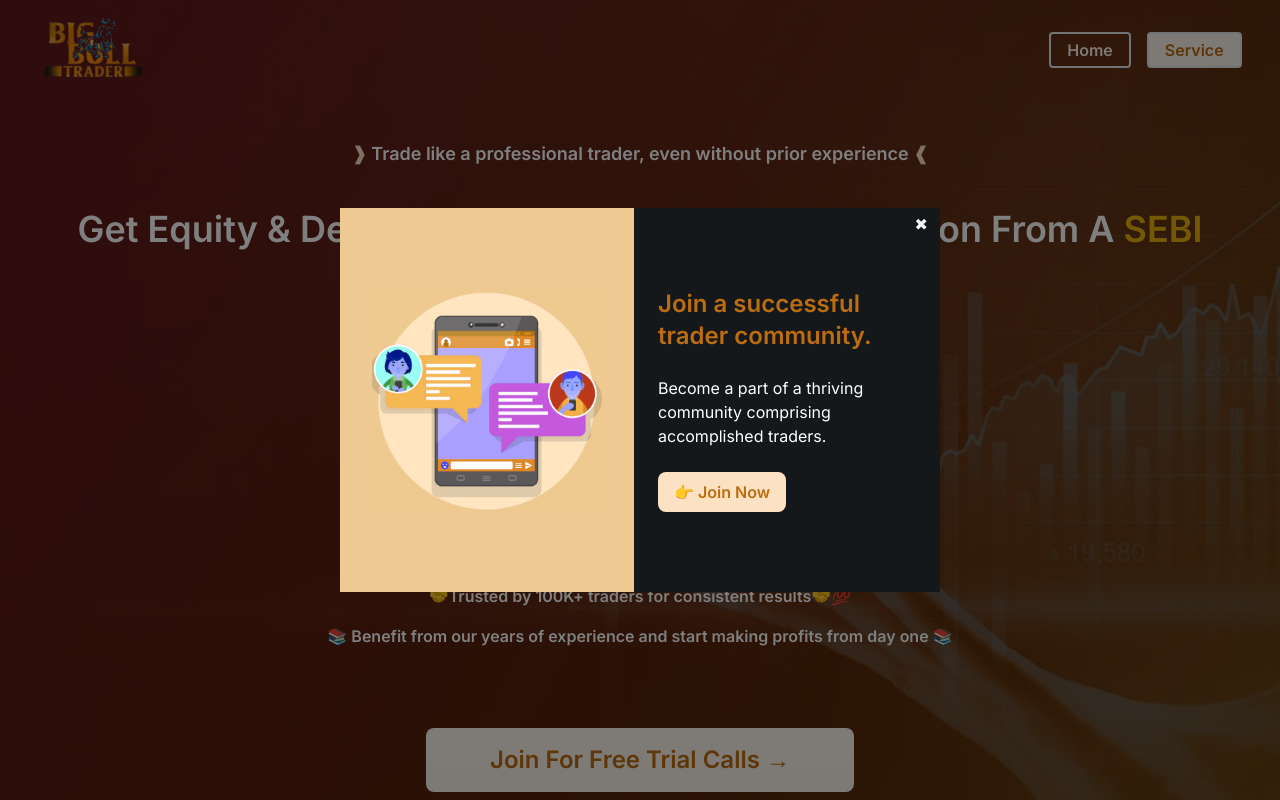
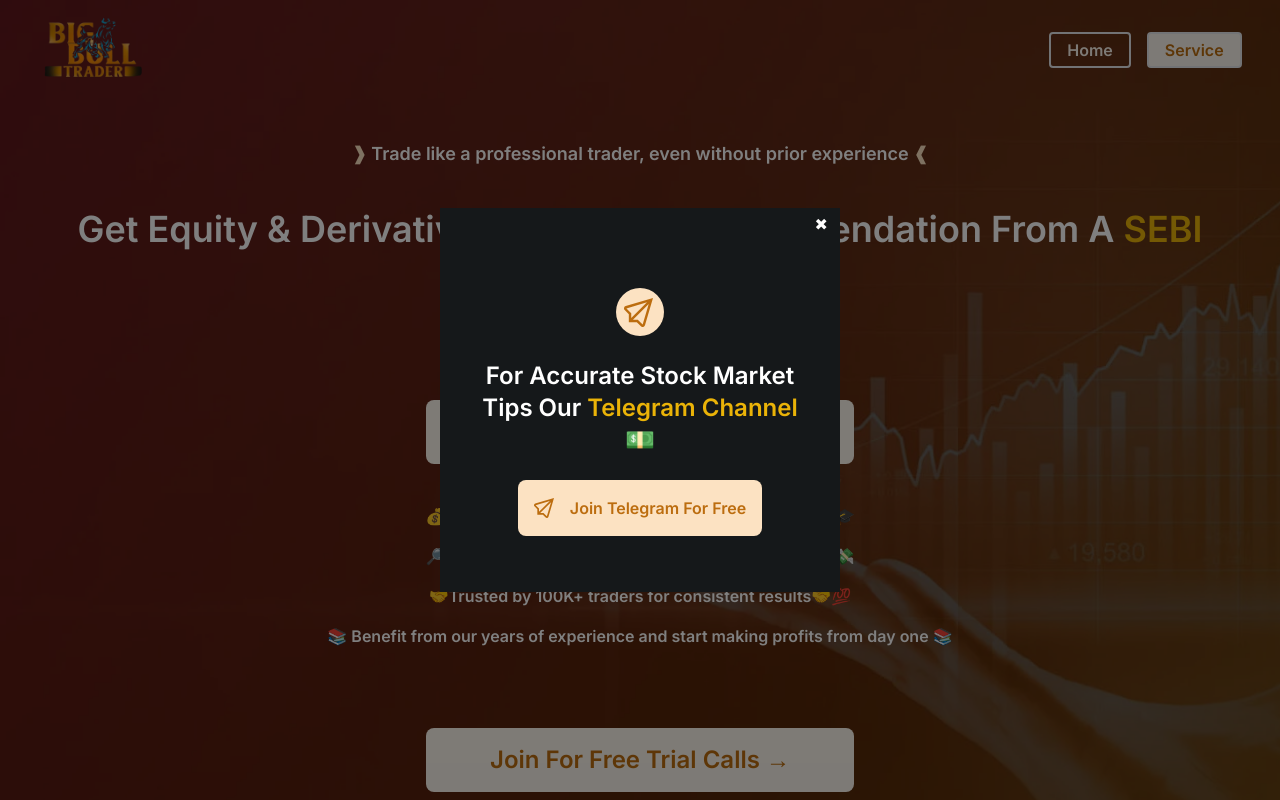
Before and after one commit to Paddyislw/big-bull-academy, a Next.js app: page / in a window 1280 px wide. Shown: the top 800 px of the page. Built offline with nearby package versions, Linux system fonts and the light colour scheme; no server answers.

Commit message:
Update Popover.jsx

```diff
--- a/components/Popover.jsx
+++ b/components/Popover.jsx
@@ -3,8 +3,9 @@
 import React from "react";
 import popover from "./popover.jpg";
 import { TELEGRAM_LINK } from "@/utils/constant";
+import Telegram from "../utils/svg/Telegram.svg";
 
-const Popover = ({ showModal,setShowModal }) => {
+const Popover = ({ showModal, setShowModal }) => {
   return (
     <div
       className={`h-screen w-full z-[99999] fixed inset-0 flex justify-center items-center transition-opacity duration-300 ${
@@ -13,7 +14,7 @@
       style={{ backgroundColor: "rgba(0, 0, 0, 0.5)" }}
     >
       <div
-        className={`w-[600px] h-[384px] mb:w-[370px]  bg-gray-200  relative   ease-in-out transition-all duration-1000   ${
+        className={`w-[400px] h-[384px] mb:w-[370px]  bg-gray-200  relative   ease-in-out transition-all duration-1000   ${
           showModal ? "scale-100" : "scale-50"
         }`}
       >
@@ -53,26 +54,30 @@
           ✖
         </div>
         <div className="flex bg-[#eeca92] h-full mb:flex-col">
-          <Image
+          {/* <Image
             src={popover}
             alt=""
             className="w-[230px] mx-8 object-contain rounded mb:mx-auto mb:p-2"
-          />
+          /> */}
           <div className="bg-[#15181a] text-white px-6 py-20 space-y-6">
-            <p className="text-2xl font-semibold text-primaryDark mb:text-center">
+            {/* <p className="text-2xl font-semibold text-primaryDark mb:text-center">
               Join a successful trader community.
+            </p> */}
+            <div className="bg-primaryLight w-12 h-12 mx-auto flex justify-center items-center rounded-full">
+              <Image
+                src={Telegram}
+                alt=""
+                className="w-8 h-8 mx-auto pr-[3px] bg-primaryLight  object-contain"
+              />
+            </div>
+            <p className="text-center font-semibold text-2xl px-1">
+              For Accurate Stock Market Tips Our{" "}
+              <span className="text-yellow-500">Telegram Channel</span> 💵
             </p>
-            <p className="mb:text-center">
-              Become a part of a thriving community comprising accomplished
-              traders.
-            </p>
-            <Link
-              href={TELEGRAM_LINK}
-              target="_blank"
-              className="block"
-            >
-              <button className="bg-primaryLight text-primaryDark py-2 px-4 font-semibold rounded-lg mb:mx-auto mb:block">
-                👉 Join Now
+            <Link href={TELEGRAM_LINK} target="_blank" className="block">
+              <button className="bg-primaryLight text-primaryDark py-4 px-4 font-semibold rounded-lg  flex mx-auto space-x-4 items-center">
+                <Image src={Telegram} alt="" className="w-5 h-5" />
+                <p> Join Telegram For Free</p>
               </button>
             </Link>
           </div>
```
